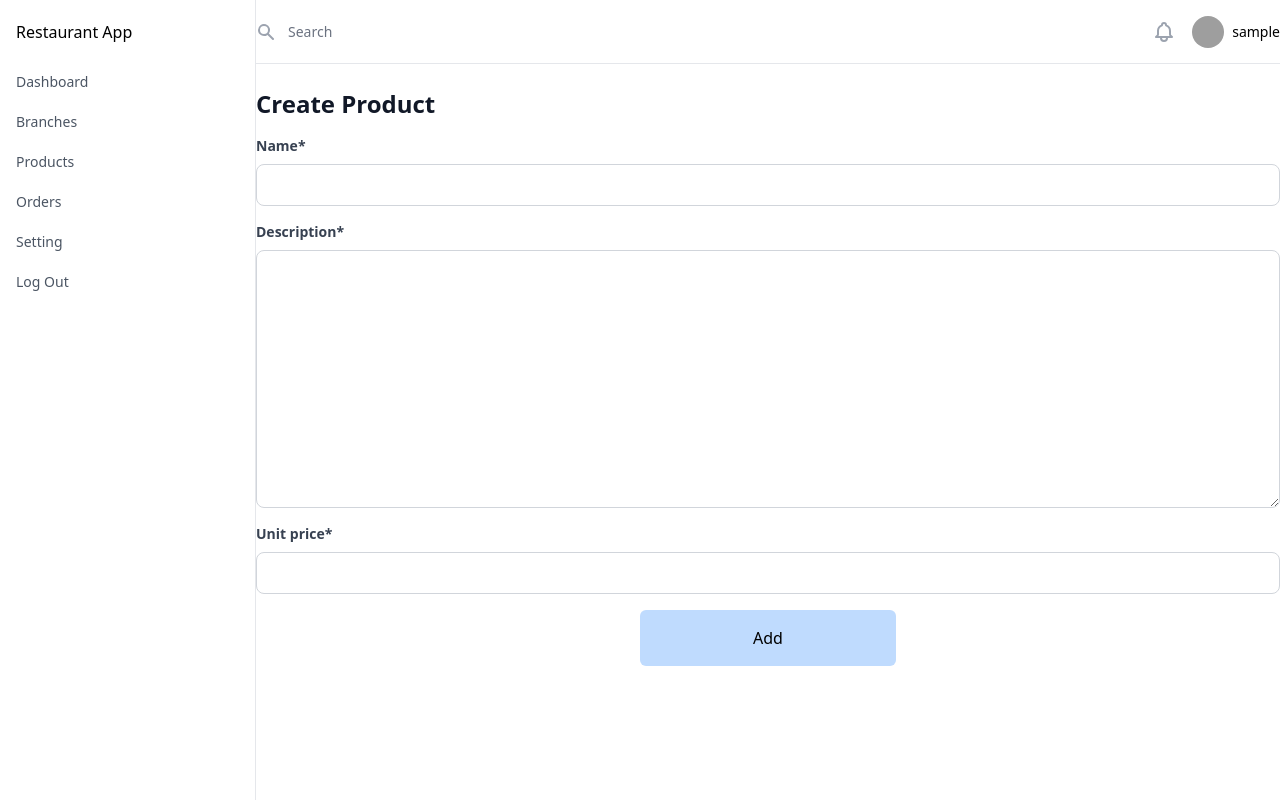
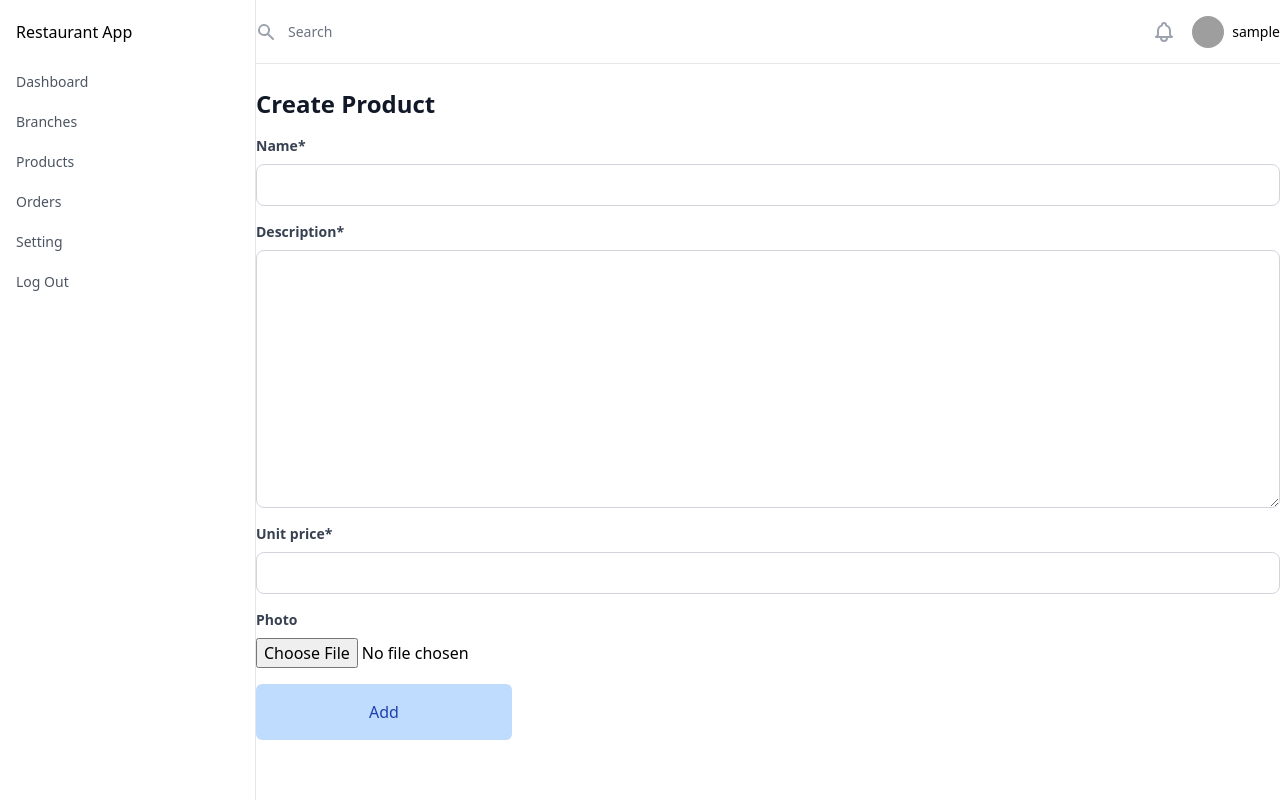
Before and after one commit to syahnur197/restaurant-backend, a Django app: page /dashboard/products/create in a window 1280 px wide. Run offline with Django 4.2, Linux system fonts and the light colour scheme; a user stored in the database is signed in; tables that the repository leaves empty hold one stand-in row (values such as "Sample post"); parts of the project's set-up code (start-up, migrations or seed data) failed here and were passed over; some libraries are stand-ins or nearby versions; grey boxes are pictures that could not be loaded.

Commit message:
static files upload

```diff
--- a/dashboard/views.py
+++ b/dashboard/views.py
@@ -7,6 +7,7 @@
 from django.contrib.auth.mixins import LoginRequiredMixin
 from dashboard.headers import get_branch_list_headers, get_product_list_headers
 from dashboard.mixins import HasRestaurantMixin, UserRestaurantHasBranchMixin
+from restaurant.forms import CreateProductForm
 from restaurant.models import Branch, Product
 from django_extensions.db.models import ActivatorModel
 from django.forms.utils import ErrorList
@@ -33,9 +34,8 @@
 
 
 class ProductCreateView(MasterMixin, CreateView):
-    model = Product
+    form_class = CreateProductForm
     template_name = "dashboard/product/product-create.html"
-    fields = ('name', 'description', 'unit_price', 'status',)
     success_url = reverse_lazy('dashboard_product_list')
 
     def form_valid(self, form):
--- a/restaurant/forms.py
+++ b/restaurant/forms.py
@@ -1,3 +1,27 @@
-from django.forms import ModelForm
+from django.forms import ModelForm, RadioSelect
 
 from restaurant.models import Product
+from crispy_forms.helper import FormHelper
+from crispy_forms.layout import Layout, Fieldset, ButtonHolder, Submit, Field
+from crispy_forms.bootstrap import InlineRadios
+
+class CreateProductForm(ModelForm):
+    class Meta:
+        model = Product
+        fields = ('name', 'description', 'unit_price', 'status', 'photo',)
+        widgets = {
+            'status': RadioSelect(),
+        }
+
+    def __init__(self, *args, **kwargs):
+        super().__init__(*args, **kwargs)
+        self.helper = FormHelper()
+        self.helper.form_class = 'flex flex-col space-y-4'
+        self.helper.layout = Layout(
+            'name',
+            'description',
+            'unit_price',
+            'status',
+            'photo',
+            Submit('submit', 'Add', css_class='bg-blue-200 w-1/4 py-4 rounded-md text-blue-800 hover:bg-blue-400 hover:text-blue-900')
+        )
--- a/restaurant/models.py
+++ b/restaurant/models.py
@@ -117,11 +117,15 @@
         self.restaurant = restaurant
         return self.save()
 
+def product_photo_directory_path(instance, filename):
+    return 'staticfiles/restaurants/restaurant_{0}/{1}'.format(instance.restaurant.id, filename)
+
 class Product(TimeStampedModel, ActivatorModel, models.Model):
     name = models.CharField(max_length=100)
     description = models.TextField()
     restaurant = models.ForeignKey(Restaurant, on_delete=models.CASCADE)
     unit_price = models.DecimalField(max_digits=7, decimal_places=2, null=True)
+    photo = models.FileField(upload_to=product_photo_directory_path, null=True, blank=True, default=True)
 
     def get_edit_link(self):
         # TODO: Change the url
--- a/src/urls.py
+++ b/src/urls.py
@@ -2,6 +2,9 @@
 from django.urls import path, include
 from graphene_django.views import GraphQLView
 from allauth.account.views import login
+from django.conf import settings
+from django.conf.urls.static import static
+
 
 urlpatterns = [
     path('', login),
@@ -11,4 +14,4 @@
     path('accounts/', include('authentication.urls')),
     path('dashboard/', include('dashboard.urls')),
     path('__reload__/', include('django_browser_reload.urls')),
-]
+] + static(settings.STATIC_URL, document_root=settings.STATIC_ROOT)
--- a/theme/templates/dashboard/product/product-create.html
+++ b/theme/templates/dashboard/product/product-create.html
@@ -10,11 +10,5 @@
 {% endblock %}
 
 {% block content %}
-  <form method="post" class="flex flex-col space-y-4" novalidate>
-    {% csrf_token %}
-    {{ form|crispy }}
-    <button type="submit" class="bg-blue-200 w-1/4 mx-auto py-4 rounded-md">
-      Add
-    </button>
-  </form>
+  {% crispy form form.helper %}
 {% endblock content %}
--- a/theme/templates/dashboard/product/product-list.html
+++ b/theme/templates/dashboard/product/product-list.html
@@ -10,6 +10,8 @@
 {% endblock %}
 
 {% block content %}
-<div class="text-right"><a href="{% url 'dashboard_product_create' %}" class="bg-blue-300 py-2 px-4">Add Product</a></div>
+<div class="text-right">
+  <a href="{% url 'dashboard_product_create' %}" class="bg-blue-200 py-4 px-4 rounded-md text-blue-800 hover:bg-blue-400 hover:text-blue-900">Add Product</a>
+</div>
 {% render_table headers records %}
 {% endblock content %}
```
Also changed, not shown: src/settings.py (+8 -1 lines), restaurant/migrations/0002_product_photo.py (added), 2 other files.
